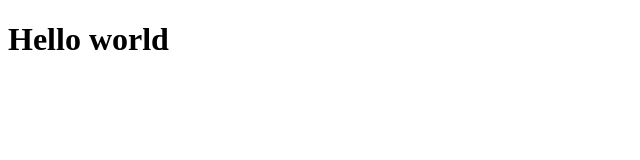
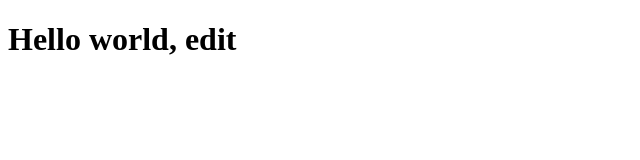
Before and after one commit to DarylReuben/RockPaperScissors, a plain HTML site: page index.html in a window 1280 px wide. Shown: the whole page, without its empty margins (0-640 px from the left). Drawn offline with Linux system fonts and the light colour scheme.

Commit message:
First edit commit

```diff
--- a/index.html
+++ b/index.html
@@ -6,7 +6,7 @@
     </head>
 
     <body>
-            <h1> Hello world </h1>
+            <h1> Hello world, edit </h1>
     </body>
 
 </html>
```
